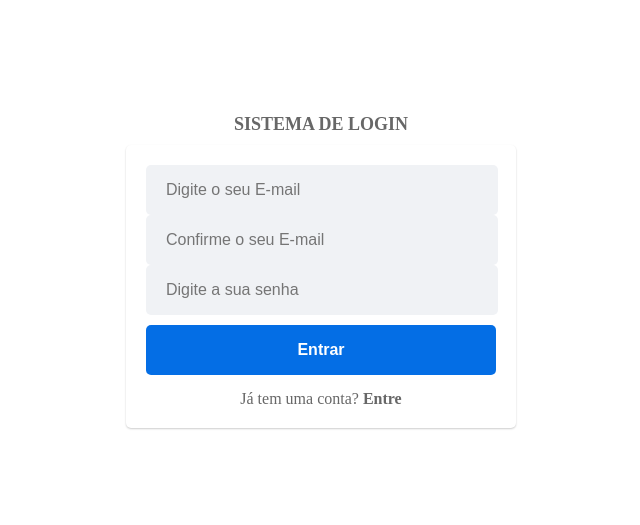
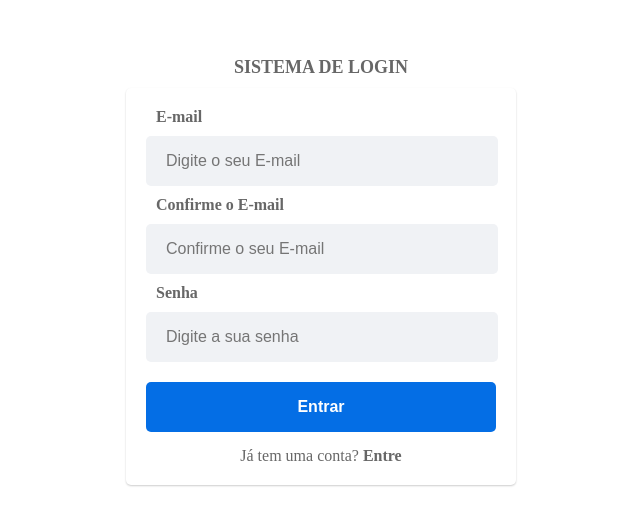
Before and after one commit to WellingtonPiska/UserControl, a React (Vite) app: page /signup in a window 1280 px wide. Shown: the part 137-662 px from the top of the page, without its empty margins (319-959 px from the left). Built offline with nearby package versions, Linux system fonts and the light colour scheme; the HTML template or start-up script is replaced by a standard one.

Commit message:
Correções de algumas estilizações

```diff
--- a/src/pages/Signup/index.tsx
+++ b/src/pages/Signup/index.tsx
@@ -1,5 +1,5 @@
 import * as C from './styles'
-import { Container, Content, Label, Strong } from './styles'
+import { Container, Content, Label, LabelFields, Strong } from './styles'
 import { Link, useNavigate } from 'react-router-dom'
 import useAuth from '../../hooks/useAuth'
 
@@ -41,12 +41,14 @@ export function Signup() {
       <Label>SISTEMA DE LOGIN</Label>
       <Content>
         <form onSubmit={handleSubmit(handleSignup)}>
+          <LabelFields htmlFor="email">E-mail</LabelFields>
           <C.Input
             type="text"
             placeholder="Digite o seu E-mail"
             {...register('emailConf')}
           />
           {errors.email && <C.labelError>{errors.email.message}</C.labelError>}
+          <LabelFields htmlFor="email">Confirme o E-mail</LabelFields>
           <C.Input
             type="text"
             placeholder="Confirme o seu E-mail"
@@ -55,6 +57,7 @@ export function Signup() {
           {errors.emailConf && (
             <C.labelError>{errors.emailConf.message}</C.labelError>
           )}{' '}
+          <LabelFields htmlFor="email">Senha</LabelFields>
           <C.Input
             type="password"
             placeholder="Digite a sua senha"
--- a/src/pages/Signup/styles.ts
+++ b/src/pages/Signup/styles.ts
@@ -57,7 +57,7 @@ export const Input = styled.input`
   background-color: #f0f2f5;
   border: none;
   max-width: 350px;
-  margin: 0 auto;
+  margin: 10px auto;
 `
 
 export const Button = styled.button`
@@ -74,3 +74,10 @@ export const Button = styled.button`
   max-width: 350px;
   margin: 10px auto 0; // Adicionado para centralizar o botão e adicionar espaço acima dele
 `
+export const LabelFields = styled.label`
+  font-size: 16px;
+  margin-bottom: 8px;
+  font-weight: 600;
+  margin-left: 10px;
+  color: #676767;
+`
--- a/src/pages/User/Register/styles.tsx
+++ b/src/pages/User/Register/styles.tsx
@@ -12,7 +12,7 @@ export const FormWrapper = styled.div`
 
 export const Title = styled.h1`
   margin: 0 auto 20px;
-  text-align: center; /* Centralizar o título */
+  text-align: center;
 `
 
 export const Form = styled.form`
@@ -22,13 +22,15 @@ export const Form = styled.form`
 
 export const Label = styled.label`
   margin-bottom: 8px;
+  font-weight: 600;
 `
 
 export const Input = styled.input`
   padding: 8px;
-  margin-bottom: 16px;
+  margin-bottom: 4px;
   border: 1px solid #ccc;
   border-radius: 4px;
+  margin-top: 4px;
 `
 
 export const TextArea = styled.textarea`
@@ -46,6 +48,12 @@ export const Button = styled.button`
   border-radius: 4px;
   cursor: pointer;
   align-self: center; /* Centralizar o botão no formulário */
+
+  transition: background-color 0.3s;
+
+  &:hover {
+    background-color: #0056b3;
+  }
 `
 
 export const ErrorMsg = styled.p`
@@ -57,7 +65,7 @@ export const ErrorMsg = styled.p`
 
 export const BackLink = styled.a`
   display: inline-block;
-  margin-bottom: 20;
+  margin-bottom: 10px;
   text-decoration: none;
   background-color: #007bff;
   color: #fff;
--- a/src/pages/User/Update/styles.tsx
+++ b/src/pages/User/Update/styles.tsx
@@ -22,13 +22,15 @@ export const Form = styled.form`
 
 export const Label = styled.label`
   margin-bottom: 8px;
+  font-weight: 600;
 `
 
 export const Input = styled.input`
   padding: 8px;
-  margin-bottom: 16px;
+  margin-bottom: 4px;
   border: 1px solid #ccc;
   border-radius: 4px;
+  margin-top: 4px;
 `
 
 export const TextArea = styled.textarea`
@@ -46,6 +48,11 @@ export const Button = styled.button`
   border-radius: 4px;
   cursor: pointer;
   align-self: center; /* Centralizar o botão no formulário */
+
+    transition: background-color 0.3s;
+
+    &:hover {
+        background-color: #0056b3;
 `
 
 export const ErrorMsg = styled.p`
@@ -57,7 +64,7 @@ export const ErrorMsg = styled.p`
 
 export const BackLink = styled.a`
   display: inline-block;
-  margin-bottom: 20;
+  margin-bottom: 20px;
   text-decoration: none;
   background-color: #007bff;
   color: #fff;
```
